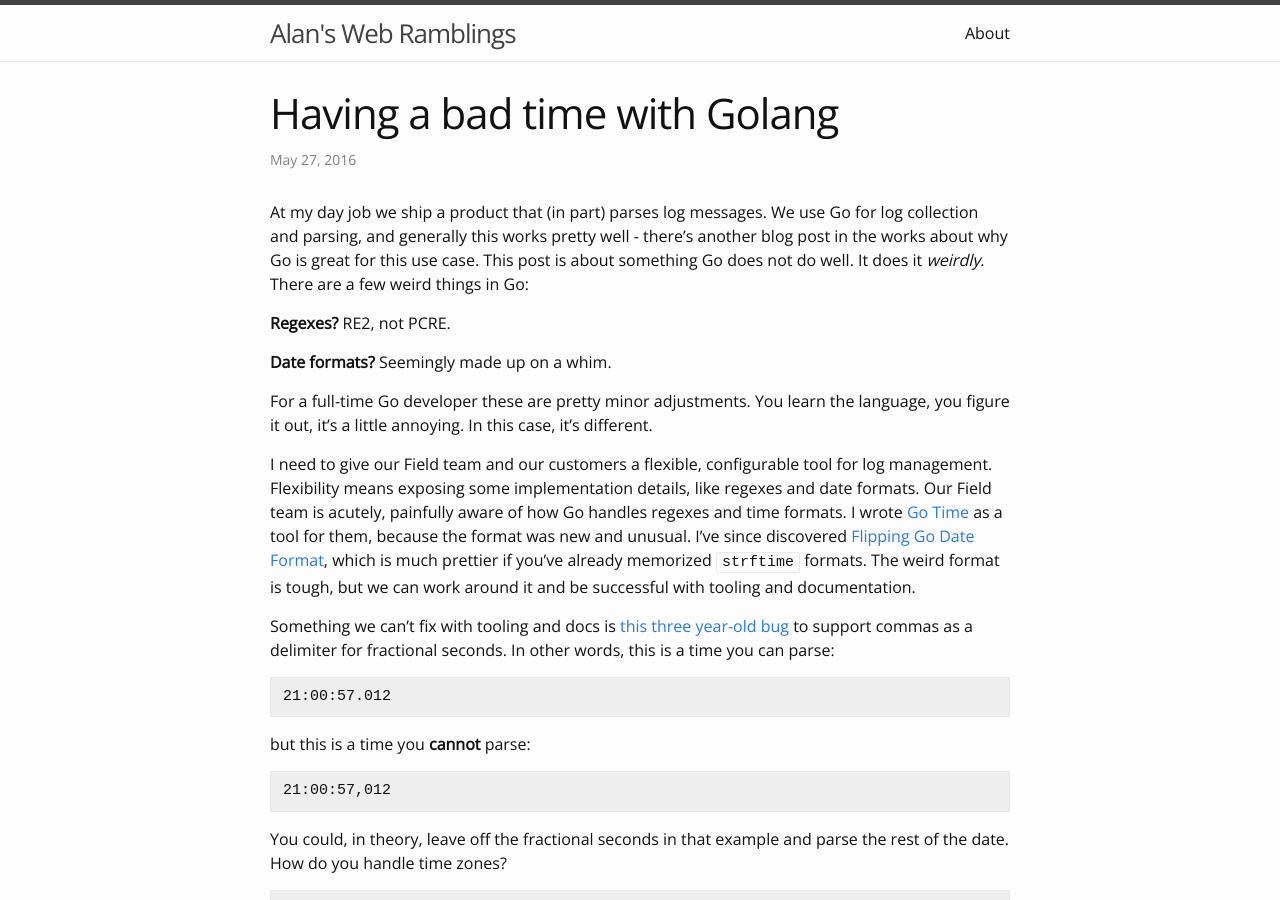
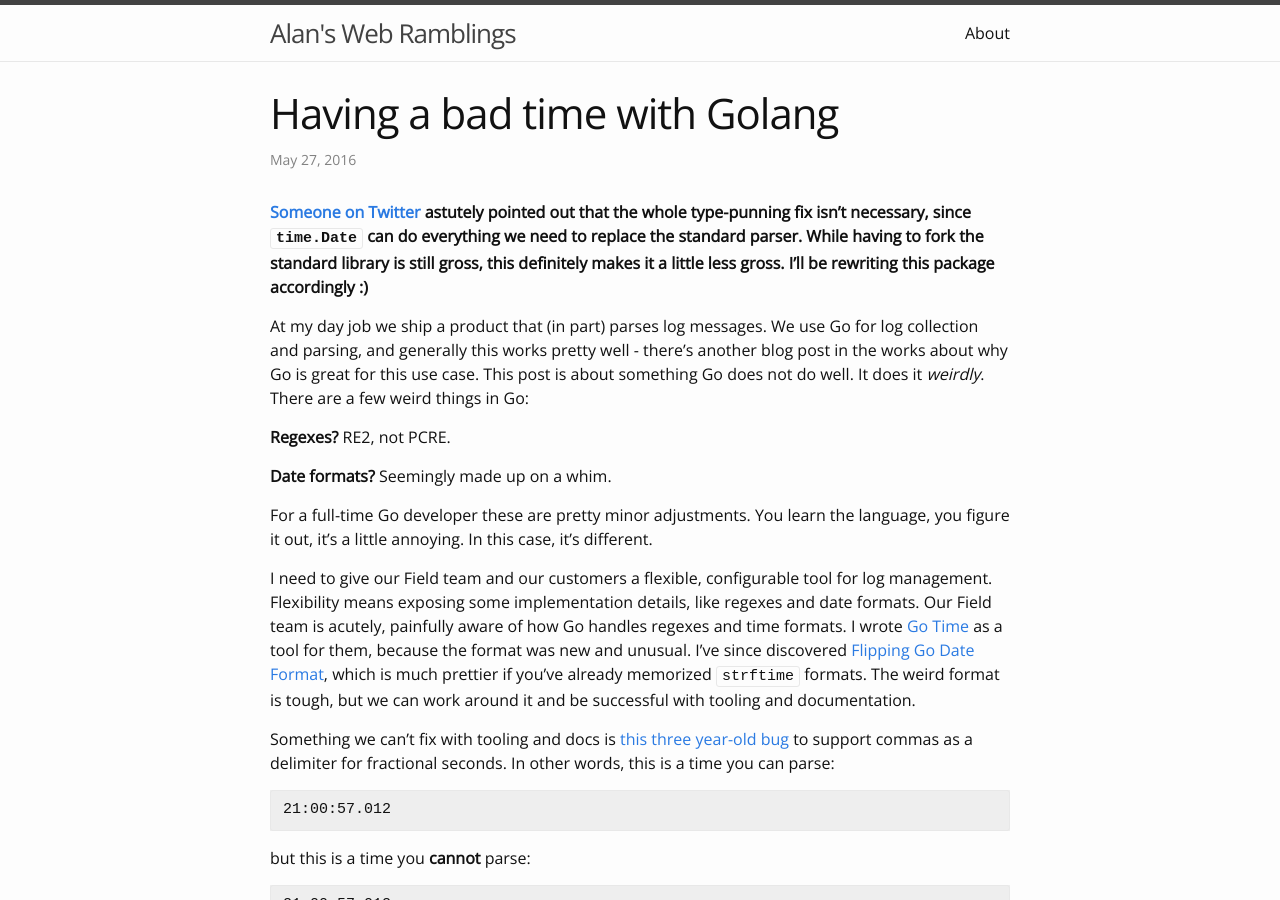
Before and after one commit to actgardner/actgardner.github.io, a Jekyll site: the page built from _posts/2016-05-27-go-time-bad.markdown, in a window 1280 px wide and 900 px high. Built offline with Jekyll 4.4.1, drawn with Linux system fonts in a browser that asks for light colours.

Commit message:
Addendum to the time post about private member access not being necessary

```diff
--- a/_posts/2016-05-27-go-time-bad.markdown
+++ b/_posts/2016-05-27-go-time-bad.markdown
@@ -4,6 +4,8 @@ title:  "Having a bad time with Golang"
 date:   2016-05-27 00:00:00
 categories: golang time design
 ---
+
+**[Someone on Twitter](https://twitter.com/rogpeppe/status/737671889376714752) astutely pointed out that the whole type-punning fix isn't necessary, since `time.Date` can do everything we need to replace the standard parser. While having to fork the standard library is still gross, this definitely makes it a little less gross. I'll be rewriting this package accordingly :)**
 
 At my day job we ship a product that (in part) parses log messages. We use Go for log collection and parsing, and generally this works pretty well - there's another blog post in the works about why Go is great for this use case. This post is about something Go does not do well. It does it _weirdly_. There are a few weird things in Go:
 
```
